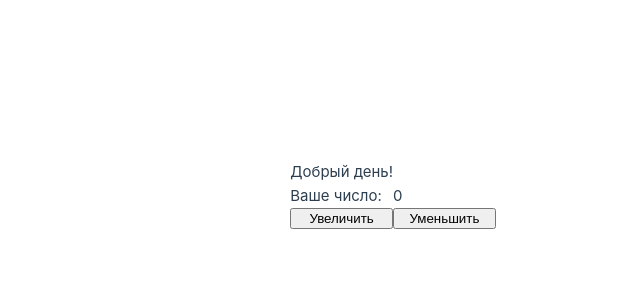
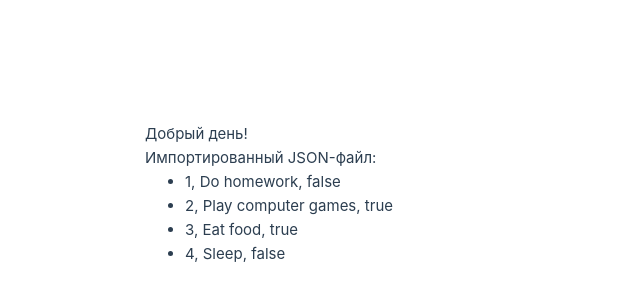
Before and after one commit to Eternal-insomnia/Dynamic-components, a Vue app: page / in a window 1280 px wide. Shown: the part 206-506 px from the top of the page, without its empty margins (247-887 px from the left). Built offline with nearby package versions, Linux system fonts and the light colour scheme.

Commit message:
Added the "JSON import" component
Simple component that imports json file.

```diff
--- a/src/App.vue
+++ b/src/App.vue
@@ -3,6 +3,7 @@ import Computed from "./components/Computed.vue"
 import Created from "./components/Created.vue"
 import Data from "./components/Data.vue"
 import Events from "./components/Events.vue"
+import JsonImport from "./components/JsonImport.vue"
 import Methods from "./components/Methods.vue"
 import Mounted from "./components/Mounted.vue"
 import Vfor from "./components/V-for.vue"
@@ -17,6 +18,7 @@ export default {
     Created,
     Data,
     Events,
+    JsonImport,
     Methods,
     Mounted,
     Vfor,
@@ -39,7 +41,8 @@ export default {
   <!-- <Created @response="(msg) => childMsg = msg"/>
   <p>{{ childMsg }}</p> -->
   <!-- <Data/> -->
-  <Events/>
+  <!-- <Events/> -->
+  <JsonImport/>
   <!-- <Methods/> -->
   <!-- <Mounted/> -->
   <!-- <Vfor/> -->
--- /dev/null
+++ b/src/components/JsonImport.vue
@@ -0,0 +1,20 @@
+<script>
+import tasks from "./json/tasks.json"
+
+export default {
+  data() {
+    return {
+      taskList: tasks
+    }
+  }
+}
+</script>
+
+<template>
+  <p>Импортированный JSON-файл:</p><br>
+  <ul>
+    <li v-for="task in taskList">
+      {{ task.id }}, {{ task.taskName }}, {{ task.completed }}
+    </li>
+  </ul>
+</template>
--- /dev/null
+++ b/src/components/json/tasks.json
@@ -0,0 +1,22 @@
+[
+  {
+    "id": 1,
+    "taskName": "Do homework",
+    "completed": false
+  },
+  {
+    "id": 2,
+    "taskName": "Play computer games",
+    "completed": true
+  },
+  {
+    "id": 3,
+    "taskName": "Eat food",
+    "completed": true
+  },
+  {
+    "id": 4,
+    "taskName": "Sleep",
+    "completed": false
+  }
+]
```
